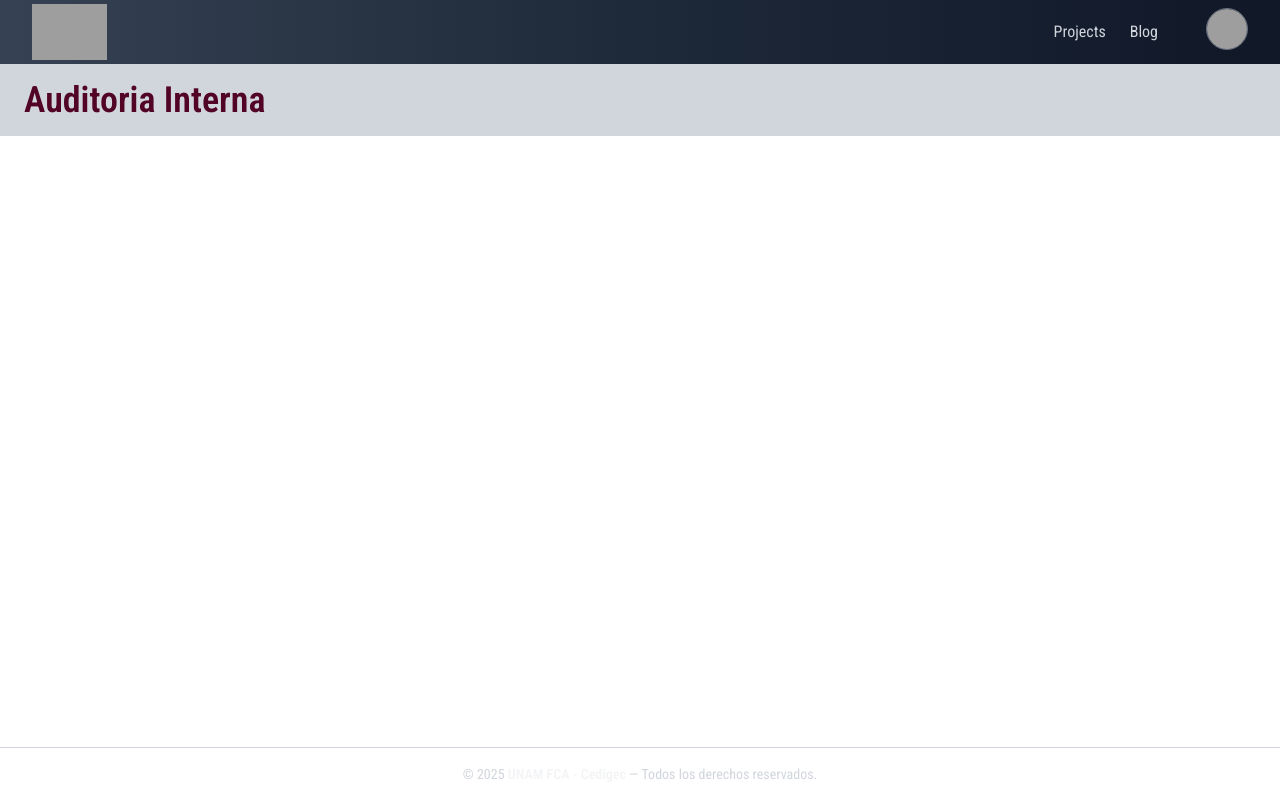
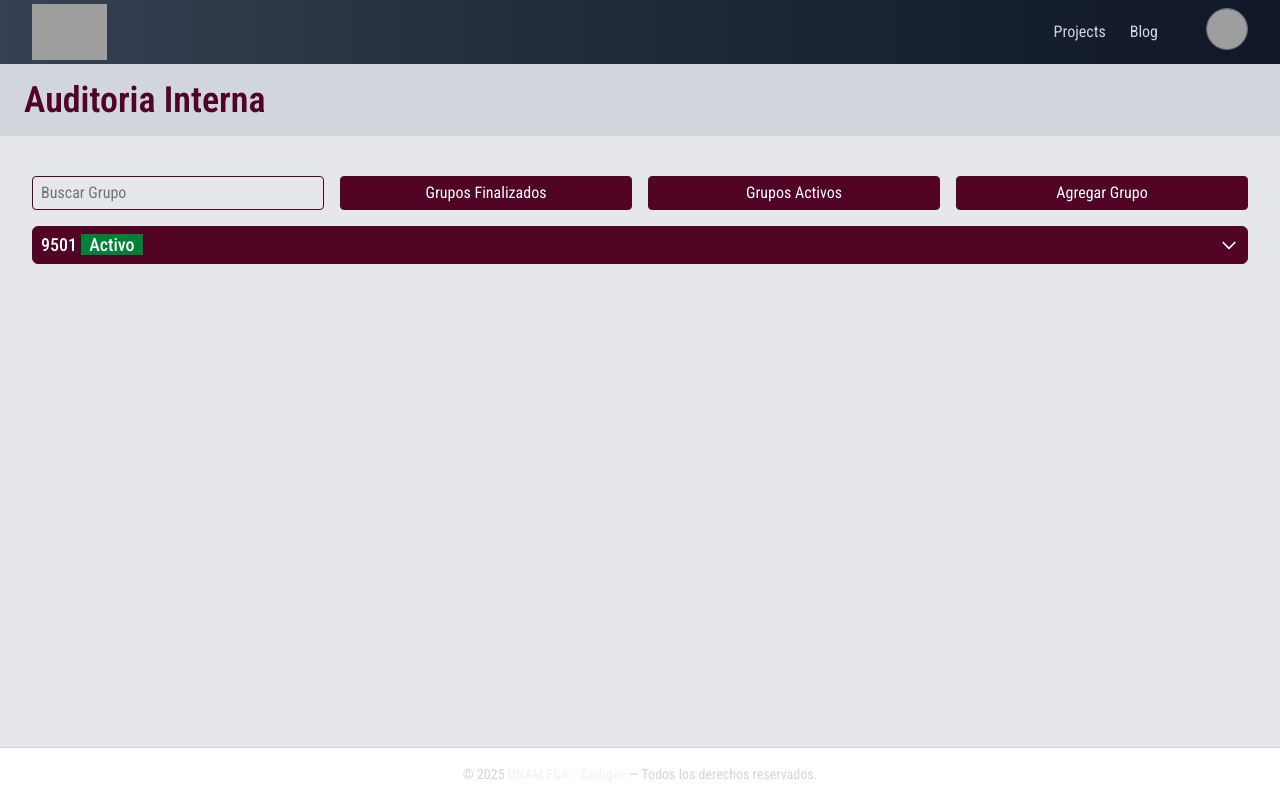
Before and after one commit to cr-gcc/bitacora-diplomados, a Vue app: page /auditoria-intena in a window 1280 px wide. Built offline with nearby package versions, Linux system fonts and the light colour scheme; grey boxes are pictures that could not be loaded.

Commit message:
Record y detalles

```diff
--- a/src/layouts/Layout.vue
+++ b/src/layouts/Layout.vue
@@ -2,7 +2,7 @@
   <div class="min-h-screen flex flex-col">
     <Header/>
     <Title/>
-    <main class="flex-1 p-4 bg-white">
+    <main class="flex-1 p-4 bg-gray-200">
       <div class="space-y-4 px-4 py-6">
         <slot />
       </div>
--- a/src/stores/useDiplomaStore.js
+++ b/src/stores/useDiplomaStore.js
@@ -6,8 +6,9 @@ export const useDiplomaStore = defineStore('diplomas', () => {
     {
       id: 1,
       title: 'Auditoria Interna',
-      color: 'text-pink-950',
-      border: 'border-pink-950',
+      textColor: 'text-pink-950',
+      borderColor: 'border-pink-950',
+      color: 'bg-pink-950',
       icon: 'fa-solid fa-users',
       url: 'https://diplomados.fca.unam.mx/auditoria/',
       localUrl: '/auditoria-intena'
@@ -15,8 +16,9 @@ export const useDiplomaStore = defineStore('diplomas', () => {
     {
       id: 2,
       title: 'Comercio Electrónico',
-      color: 'text-blue-600',
-      border: 'border-blue-600',
+      textColor: 'text-blue-600',
+      borderColor: 'border-blue-600',
+      color: 'bg-blue-600',
       icon: 'fa-solid fa-cart-shopping',
       url: 'https://diplomados.fca.unam.mx/comercio_electronico/',
       localUrl: '/comercio-electronico'
@@ -24,8 +26,9 @@ export const useDiplomaStore = defineStore('diplomas', () => {
     {
       id: 3,
       title: 'Finanzas',
-      color: 'text-yellow-900',
-      border: 'border-yellow-900',
+      textColor: 'text-yellow-900',
+      borderColor: 'border-yellow-900',
+      color: 'bg-yellow-900',
       icon: 'fa-solid fa-money-bill-1-wave',
       url: 'https://diplomados.fca.unam.mx/finanzas/',
       localUrl: '/finanzas'
@@ -33,8 +36,9 @@ export const useDiplomaStore = defineStore('diplomas', () => {
     {
       id: 4,
       title: 'Mercadotecnia',
-      color: 'text-yellow-600',
-      border: 'border-yellow-600',
+      textColor: 'text-yellow-600',
+      borderColor: 'border-yellow-600',
+      color: 'bg-yellow-600',
       icon: 'fa-solid fa-volume-high',
       url: 'https://diplomados.fca.unam.mx/mercadotecnia/',
       localUrl: '/mercadotecnia'
@@ -42,8 +46,9 @@ export const useDiplomaStore = defineStore('diplomas', () => {
     {
       id: 5,
       title: 'Talento Humano',
-      color: 'text-lime-900',
-      border: 'border-lime-900',
+      textColor: 'text-lime-900',
+      borderColor: 'border-lime-900',
+      color: 'bg-lime-900',
       icon: 'fa-solid fa-person',
       url: 'https://diplomados.fca.unam.mx/talento_humano/',
       localUrl: '/talento-humano'
@@ -51,8 +56,9 @@ export const useDiplomaStore = defineStore('diplomas', () => {
     {
       id: 6,
       title: 'Tecnologías de la Información y Comunicación',
-      color: 'text-blue-950',
-      border: 'border-blue-950',
+      textColor: 'text-blue-950',
+      borderColor: 'border-blue-950',
+      color: 'bg-blue-950',
       icon: 'fa-solid fa-server',
       url: 'https://diplomados.fca.unam.mx/tecnologias/',
       localUrl: '/tic'
--- a/src/views/Home.vue
+++ b/src/views/Home.vue
@@ -1,20 +1,20 @@
 <template>
   <div class="grid grid-cols-1 md:grid-cols-2 lg:grid-cols-3 gap-6">
     <div v-for="(diploma, index) in diplomas" :key="index"
-      class="rounded-xl shadow-lg p-4 bg-gradient-to-br from-gray-300 to-gray-500 border-t-4" :class="diploma.border">
-      <h3 class="text-xl font-semibold mb-2" :class="diploma.color">{{ diploma.title }}</h3>
+      class="rounded-xl shadow-lg p-4 bg-gradient-to-br from-gray-300 to-gray-500 border-t-4" :class="diploma.borderColor">
+      <h3 class="text-xl font-semibold mb-2" :class="diploma.textColor">{{ diploma.title }}</h3>
       <div class="flex gap-6 mb-4">
         <div class="flex-1 flex flex-col items-center">
           <a :href="diploma.url" target="_blank" rel="noopener noreferrer">
-            <i class="text-7xl mb-4" :class="diploma.icon+' '+diploma.color"></i>
+            <i class="text-7xl mb-4" :class="[diploma.icon, diploma.textColor]"></i>
           </a>
-          <p class="text-center" :class="diploma.color">Ir a la Plataforma</p>
+          <p class="text-center" :class="diploma.textColor">Ir a la Plataforma</p>
         </div>
         <div class="flex-1 flex flex-col items-center">
           <RouterLink :to="diploma.localUrl">
-            <i class="text-7xl mb-4 fa-solid fa-clipboard" :class="diploma.color"></i>
+            <i class="text-7xl mb-4 fa-solid fa-clipboard" :class="diploma.textColor"></i>
           </RouterLink>
-          <p class="text-center" :class="diploma.color">Registrar Diplomado</p>
+          <p class="text-center" :class="diploma.textColor">Registrar Diplomado</p>
         </div>
       </div>
     </div>
--- a/src/views/Record.vue
+++ b/src/views/Record.vue
@@ -1,5 +1,137 @@
 <template>
+  <div>
     <div v-if="diploma">
+      <div class="grid grid-cols-1 md:grid-cols-3 lg:grid-cols-4 gap-4 mb-4">
+        <div>
+          <input
+            type="number"
+            id="grupo"
+            placeholder="Buscar Grupo"
+            :class="['w-full rounded px-2 py-1 text-md border', diploma.borderColor]"
+          />
+        </div>
+        <div>
+          <button
+            class="inline-block w-full rounded-sm border px-12 py-1 text-md text-white focus:ring-3 focus:outline-hidden"
+            :class="[diploma.borderColor, diploma.color]">
+            Grupos Finalizados
+          </button>
+        </div>
+        <div>
+          <button
+            class="inline-block w-full rounded-sm border px-12 py-1 text-md text-white focus:ring-3 focus:outline-hidden"
+            :class="[diploma.borderColor, diploma.color]">
+            Grupos Activos
+          </button>
+        </div>
+        <div>
+          <button
+            class="inline-block w-full rounded-sm border px-12 py-1 text-md text-white focus:ring-3 focus:outline-hidden"
+            :class="[diploma.borderColor, diploma.color]">
+            Agregar Grupo
+          </button>
+        </div>
+      </div>
+      <div class="space-y-4">
+        <details class="group [&_summary::-webkit-details-marker]:hidden">
+          <summary
+            class="flex items-center justify-between gap-1.5 rounded-md border border-gray-100 px-2 py-1 text-white"
+            :class="[diploma.borderColor, diploma.color]"
+          >
+            <h2 class="text-lg font-medium">9501 <span class="bg-green-700 px-2">Activo</span></h2>
+            <svg
+              class="size-5 shrink-0 transition-transform duration-300 group-open:-rotate-180"
+              xmlns="http://www.w3.org/2000/svg"
+              fill="none"
+              viewBox="0 0 24 24"
+              stroke="currentColor"
+            >
+              <path stroke-linecap="round" stroke-linejoin="round" stroke-width="2" d="M19 9l-7 7-7-7" />
+            </svg>
+          </summary>
+          <div>
+            <table class="table-auto w-full">
+              <thead>
+                <tr>
+                  <th class="text-left">Inicio</th>
+                  <th class="text-left">Fin</th>
+                  <th class="text-left">Módulo</th>
+                  <th class="text-left">Diplomado</th>
+                  <th class="text-left">Profesor</th>
+                  <th class="text-left">Opciones</th>
+                </tr>
+              </thead>
+              <tbody class="divide-y divide-gray-300">
+                <tr>
+                  <td class="py-1">30/06/2025</td>
+                  <td class="py-1">16/08/2025</td>
+                  <td class="py-1">1</td>
+                  <td class="py-1">Entorno de las TICS</td>
+                  <td class="py-1">Karla Ivette Ortega Hernandez</td>
+                  <td class="py-1">
+                    <button :class="['flex items-center gap-1 px-2 py-1 text-xs text-white rounded', diploma.color]">
+                      <i class="fa-solid fa-pen"></i>
+                      Editar
+                    </button>
+                  </td>
+                </tr>
+                <tr>
+                  <td class="py-1"></td>
+                  <td class="py-1"></td>
+                  <td class="py-1">2</td>
+                  <td class="py-1">Análisis y diseño de sistemas</td>
+                  <td class="py-1"></td>
+                  <td class="py-1">
+                    <button :class="['flex items-center gap-1 px-2 py-1 text-xs text-white rounded', diploma.color]">
+                      <i class="fa-solid fa-pen"></i>
+                      Editar
+                    </button>
+                  </td>
+                </tr>
+                <tr>
+                  <td class="py-1"></td>
+                  <td class="py-1"></td>
+                  <td class="py-1">3</td>
+                  <td class="py-1">Bases de datos</td>
+                  <td class="py-1"></td>
+                  <td class="py-1">
+                    <button :class="['flex items-center gap-1 px-2 py-1 text-xs text-white rounded', diploma.color]">
+                      <i class="fa-solid fa-pen"></i>
+                      Editar
+                    </button>
+                  </td>
+                </tr>
+                <tr>
+                  <td class="py-1"></td>
+                  <td class="py-1"></td>
+                  <td class="py-1">4</td>
+                  <td class="py-1">Redes y telecomunicaciones</td>
+                  <td class="py-1"></td>
+                  <td class="py-1">
+                    <button :class="['flex items-center gap-1 px-2 py-1 text-xs text-white rounded', diploma.color]">
+                      <i class="fa-solid fa-pen"></i>
+                      Editar
+                    </button>
+                  </td>
+                </tr>
+                <tr>
+                  <td class="py-1"></td>
+                  <td class="py-1"></td>
+                  <td class="py-1">5</td>
+                  <td class="py-1">Desarrollo de aplicaciones en internet</td>
+                  <td class="py-1"></td>
+                  <td class="py-1">
+                    <button :class="['flex items-center gap-1 px-2 py-1 text-xs text-white rounded', diploma.color]">
+                      <i class="fa-solid fa-pen"></i>
+                      Editar
+                    </button>
+                  </td>
+                </tr>
+              </tbody>
+            </table>
+          </div>
+        </details>
+      </div>
       <!--
         <h2 :class="diploma.color">{{ diploma.title }}</h2>
         <p>ID del diplomado: {{ diploma.id }}</p>
@@ -7,6 +139,7 @@
     </div>
     <div v-else>
       <p>Diploma no encontrado.</p>
+    </div>
   </div>
 </template>
 
@@ -27,7 +160,7 @@
     diploma.value = diplomaStore.getDiplomaBySlug(slug);
 
     if (diploma.value) {
-      pageStore.setTitleAndColor(diploma.value.title, diploma.value.color);
+      pageStore.setTitleAndColor(diploma.value.title, diploma.value.textColor);
     }
     else {
       pageStore.setTitleAndColor('Diplomado no encontrado', 'text-red-700');
```
Lines whose indentation alone changed are shown as unchanged.
